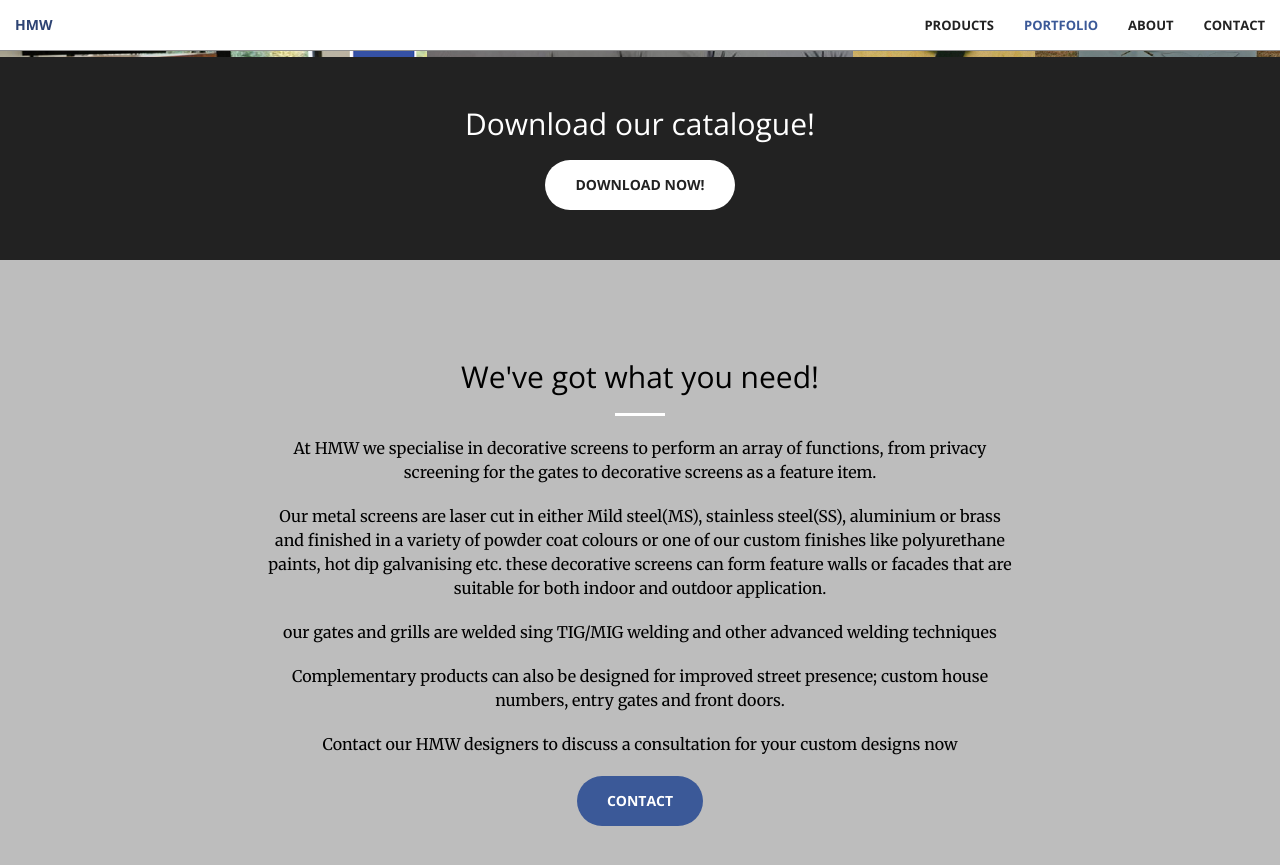
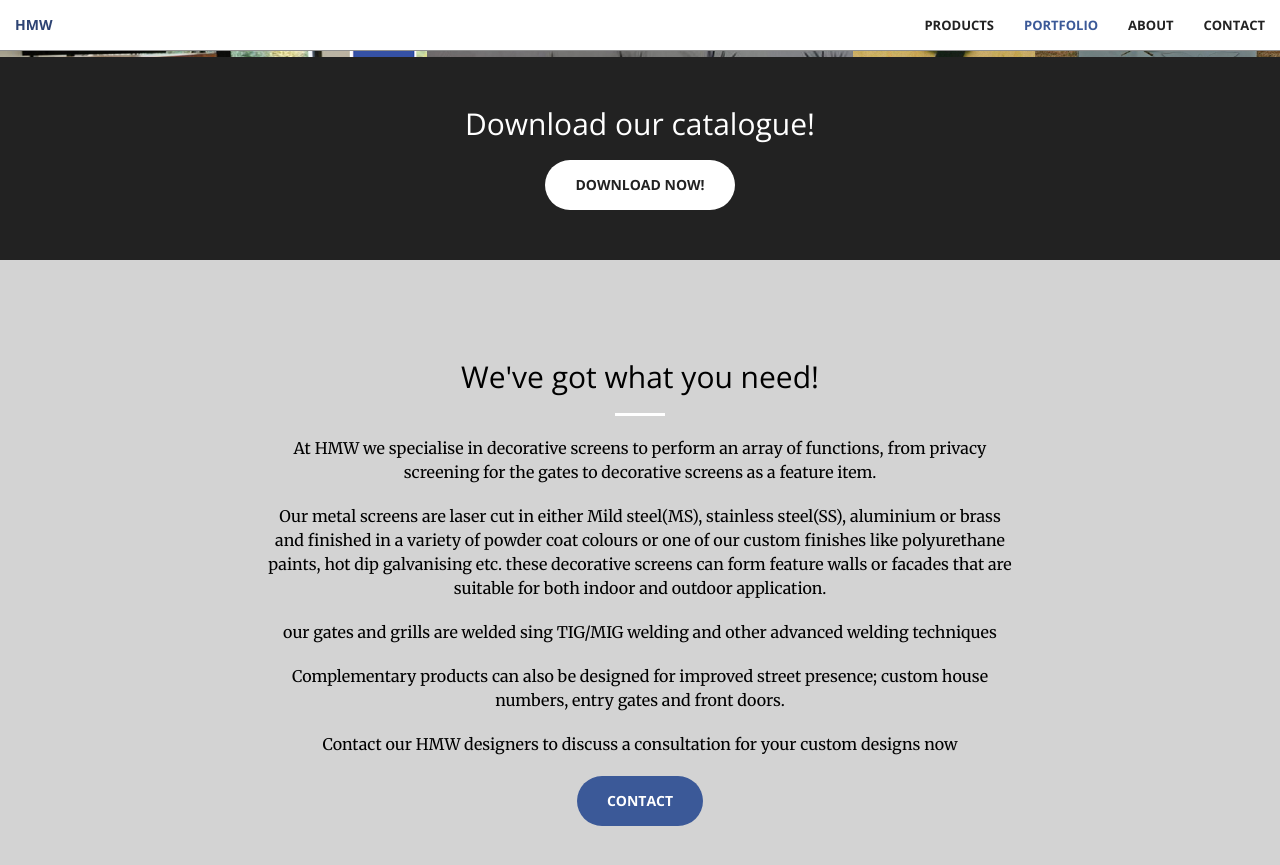
Before and after one commit to srinirover/srinirover.github.io, a Jekyll site: the page built from index.html, in a window 1280 px wide and 900 px high, scrolled down 1787 px. Shown: the top 865 px of the window. Built offline with Jekyll 4.4.1, drawn with Linux system fonts in a browser that asks for light colours.

Commit message:
color swap about6

```diff
--- a/_sass/_base.scss
+++ b/_sass/_base.scss
@@ -51,7 +51,7 @@ p {
 }
 
 .bg-primary1 {
-    background-color: #bdbdbd;
+    background-color:rgb(211,211,211) ;
     color: #000;
 }
 
```
